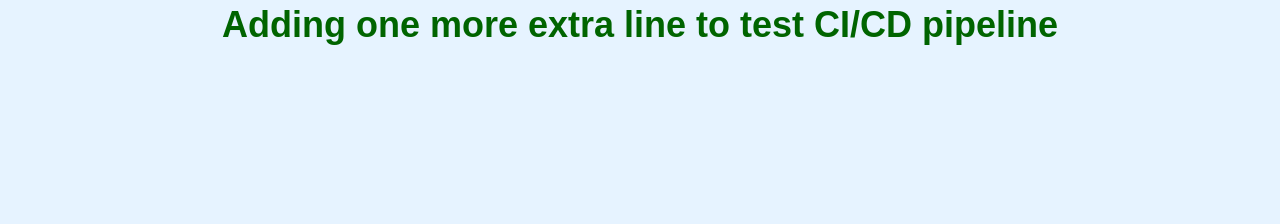
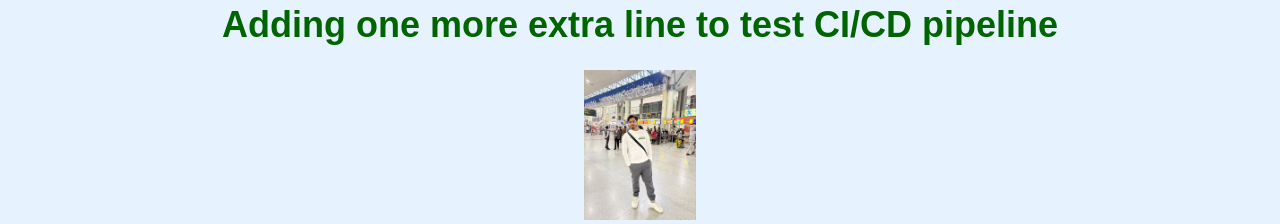
Before and after one commit to Arihant575/my-website, a plain HTML site: page index.html in a window 1280 px wide. Shown: the part 704-928 px from the top of the page. Before the commit the page ends 800 px from the top, so only its background shows below. Drawn offline with Linux system fonts and the light colour scheme.

Commit message:
Adding image to test CI/CD

```diff
--- a/index.html
+++ b/index.html
@@ -51,6 +51,7 @@
      <h1>Hey! This heading is to test CI/CD workflow</h1>
      <h1>Adding one more line to test CI/CD pipeline</h1>
      <h1>Adding one more extra  line to test CI/CD pipeline</h1>
+     <img src="img/IMG1.JPG" alt="IMAGE" style="height: 150PX;">
 
     <div id="loginModal" class="modal">
         <div class="modal-content">
```
Also changed, not shown: img/IMG1.JPG (added).
